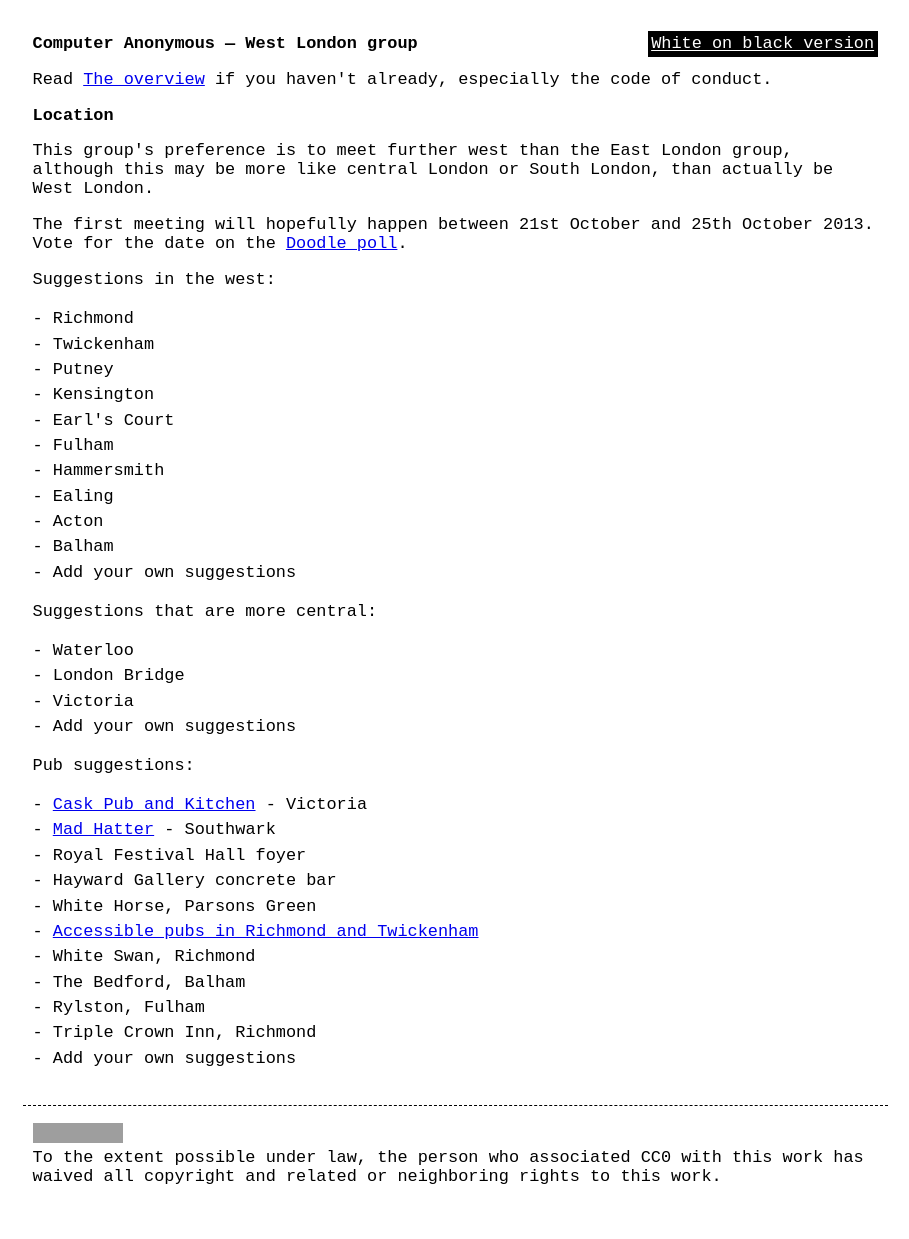
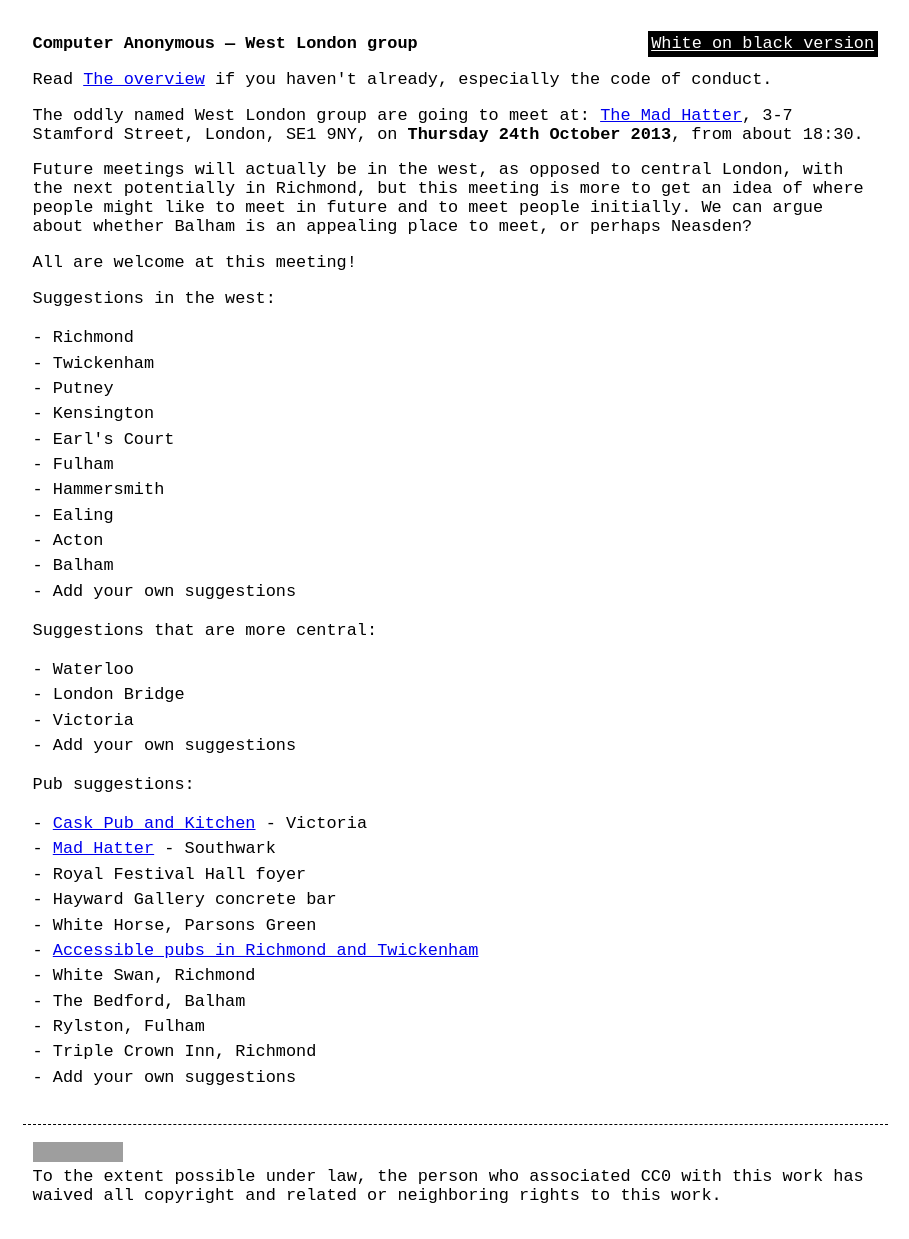
Before and after one commit to computeranonymous/computer, a Jekyll site: the page built from uk_west_london.html, in a window 1280 px wide. Shown: the whole page, without its empty margins (185-1094 px from the left). Built offline with Jekyll 4.4.1, drawn with Linux system fonts in a browser that asks for light colours; grey boxes are pictures that could not be loaded.

Commit message:
Update uk_west_london.html
Added date and location of first meeting.

```diff
--- a/uk_west_london.html
+++ b/uk_west_london.html
@@ -5,11 +5,11 @@ title: Computer Anonymous - West London
 <h1>Computer Anonymous — West London group</h1>
 
 <p>Read <a href="index.html">The overview</a> if you haven't already, especially the code of conduct.</p>
-<h2>Location</h2>
-<p>This group's preference is to meet further west than the East London group, although this may be more like central London or South London, than actually be West London.</p>
-
-<p></p>The first meeting will hopefully happen between 21st October and 25th October 2013. Vote for the date on the <a href="http://www.doodle.com/r7q9v7va5mqk8qg9">Doodle poll</a>.
+<p>The oddly named West London group are going to meet at: <a href="http://www.madhatterhotel.co.uk">The Mad Hatter</a>,
+3-7 Stamford Street, London, SE1 9NY, on <b>Thursday 24th October 2013</b>, from about 18:30.
 </p>
+<p>Future meetings will actually be in the west, as opposed to central London, with the next potentially in Richmond, but this meeting is more to get an idea of where people might like to meet in future and to meet people initially. We can argue about whether Balham is an appealing place to meet, or perhaps Neasden?</p>
+<p>All are welcome at this meeting!</p>
 <p>Suggestions in the west:</p>
 <ul><li>Richmond</li>
       <li>Twickenham</li>
```
